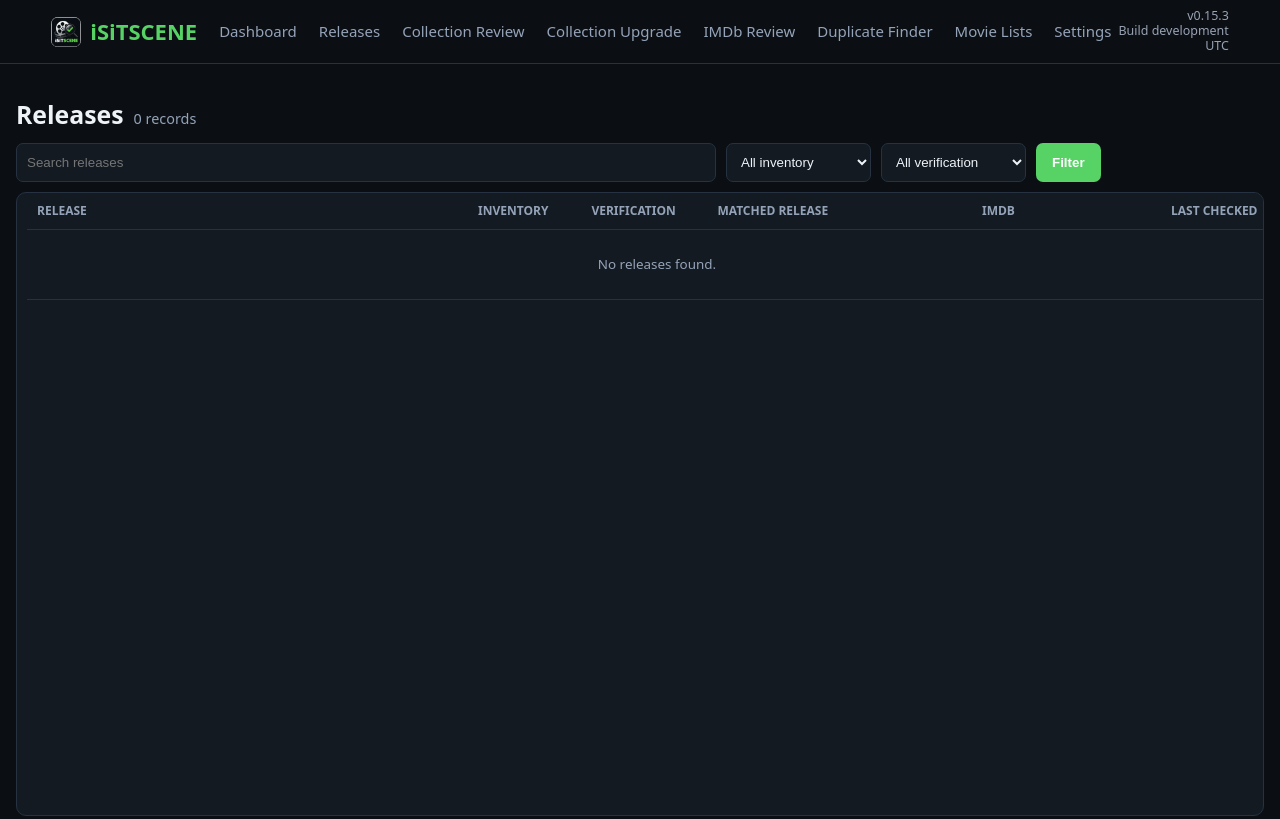
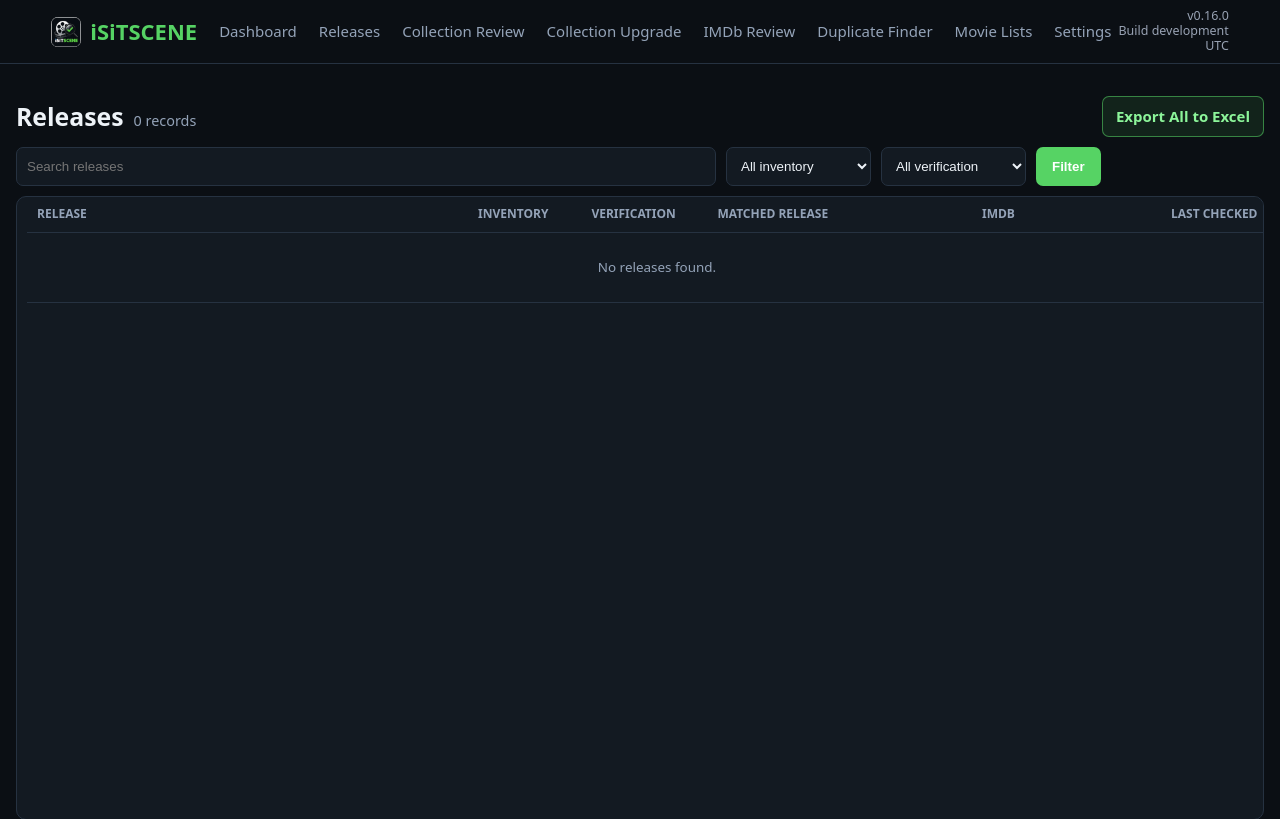
Before and after one commit to insaneavi/isitscene, a FastAPI app: page /releases in a window 1280 px wide. Shown: the top 819 px of the page. Run offline with FastAPI, Linux system fonts and the light colour scheme; parts of the project's set-up code (start-up, migrations or seed data) failed here and were passed over.

Commit message:
v0.16.0 - Add full Releases inventory Excel export

```diff
--- a/app/config.py
+++ b/app/config.py
@@ -4,7 +4,7 @@ import os
 from pathlib import Path
 
 APP_NAME = "iSiTSCENE"
-APP_VERSION = os.getenv("APP_VERSION", "0.15.3")
+APP_VERSION = os.getenv("APP_VERSION", "0.16.0")
 BUILD_DATE = os.getenv("BUILD_DATE", "development")
 GIT_COMMIT = os.getenv("GIT_COMMIT", "development")
 DATABASE_VERSION = 15
--- a/app/main.py
+++ b/app/main.py
@@ -1,5 +1,6 @@
 from __future__ import annotations
 
+import io
 import logging
 import re
 from difflib import SequenceMatcher
@@ -10,10 +11,11 @@ from contextlib import asynccontextmanager
 
 from apscheduler.schedulers.background import BackgroundScheduler
 from fastapi import BackgroundTasks, FastAPI, Form, Request
-from fastapi.responses import HTMLResponse, JSONResponse, RedirectResponse
+from fastapi.responses import HTMLResponse, JSONResponse, RedirectResponse, StreamingResponse
 from fastapi.staticfiles import StaticFiles
 from fastapi.templating import Jinja2Templates
 from sqlalchemy import delete, func, select
+import xlsxwriter
 
 from .config import APP_NAME, APP_VERSION, BUILD_DATE, GIT_COMMIT, DATABASE_VERSION
 from .database import (
@@ -474,6 +476,276 @@ def releases(
                 "q": q,
                 "verification": verification,
                 "inventory": inventory,
+            },
+        )
+    finally:
+        db.close()
+
+
+@app.get("/releases/export.xlsx")
+def export_releases_xlsx():
+    """Export the complete release inventory to a formatted Excel workbook."""
+    db = SessionLocal()
+    try:
+        releases = db.scalars(
+            select(Release).order_by(Release.folder_name)
+        ).all()
+
+        output = io.BytesIO()
+        workbook = xlsxwriter.Workbook(
+            output,
+            {"in_memory": True, "constant_memory": False},
+        )
+        workbook.set_properties({
+            "title": "iSiTSCENE Release Inventory",
+            "subject": "Complete release inventory export",
+            "author": "iSiTSCENE",
+            "comments": f"Generated by iSiTSCENE v{APP_VERSION}",
+        })
+
+        worksheet = workbook.add_worksheet("Releases")
+        summary = workbook.add_worksheet("Summary")
+
+        header_format = workbook.add_format({
+            "bold": True,
+            "font_color": "#FFFFFF",
+            "bg_color": "#1F4E78",
+            "border": 1,
+            "border_color": "#B4C6E7",
+            "align": "center",
+            "valign": "vcenter",
+        })
+        text_format = workbook.add_format({
+            "valign": "top",
+        })
+        wrap_format = workbook.add_format({
+            "valign": "top",
+            "text_wrap": True,
+        })
+        date_format = workbook.add_format({
+            "num_format": "yyyy-mm-dd hh:mm:ss",
+            "valign": "top",
+        })
+        yes_format = workbook.add_format({
+            "bg_color": "#E2F0D9",
+            "font_color": "#375623",
+        })
+        no_format = workbook.add_format({
+            "bg_color": "#FCE4D6",
+            "font_color": "#9C0006",
+        })
+        summary_header = workbook.add_format({
+            "bold": True,
+            "font_color": "#FFFFFF",
+            "bg_color": "#1F4E78",
+            "border": 1,
+        })
+        summary_label = workbook.add_format({
+            "bold": True,
+            "bg_color": "#D9EAF7",
+            "border": 1,
+        })
+        summary_value = workbook.add_format({
+            "border": 1,
+            "num_format": "0",
+        })
+
+        headers = [
+            "Release ID",
+            "Folder Name",
+            "Normalized Name",
+            "Inventory Status",
+            "Present",
+            "Ignored",
+            "Verification Status",
+            "Matched Release",
+            "Verification Error",
+            "First Seen",
+            "Last Seen",
+            "Last Checked",
+            "Review Status",
+            "Review Comment",
+            "Last Reviewed",
+            "Candidate Release",
+            "Candidate URL",
+            "Candidate Score",
+            "Candidate Reason",
+            "Candidate Checked At",
+            "IMDb ID",
+            "IMDb Lookup Status",
+            "IMDb Checked At",
+            "IMDb Error",
+            "IMDb Source Release",
+            "SRRDB IMDb ID",
+            "Manual IMDb Override",
+            "Manual IMDb Updated At",
+            "Movie Title",
+            "Movie Year",
+            "Notes",
+        ]
+
+        worksheet.freeze_panes(1, 0)
+        worksheet.set_row(0, 24)
+        worksheet.autofilter(0, 0, max(len(releases), 1), len(headers) - 1)
+
+        for col, header in enumerate(headers):
+            worksheet.write(0, col, header, header_format)
+
+        def local_excel_datetime(value):
+            localized = local_datetime(value)
+            if localized is None:
+                return None
+            # Excel datetimes are stored without timezone metadata.
+            return localized.replace(tzinfo=None)
+
+        for row_index, release in enumerate(releases, start=1):
+            values = [
+                release.id,
+                release.folder_name,
+                release.normalized_name,
+                "Present" if release.is_present else "Removed",
+                "Yes" if release.is_present else "No",
+                "Yes" if release.ignored else "No",
+                release.verification_status,
+                release.matched_release,
+                release.error_message,
+                local_excel_datetime(release.first_seen),
+                local_excel_datetime(release.last_seen),
+                local_excel_datetime(release.last_checked),
+                release.review_status,
+                release.review_comment,
+                local_excel_datetime(release.last_reviewed),
+                release.candidate_release,
+                release.candidate_url,
+                release.candidate_score,
+                release.candidate_reason,
+                local_excel_datetime(release.candidate_checked_at),
+                release.imdb_id,
+                release.imdb_lookup_status,
+                local_excel_datetime(release.imdb_checked_at),
+                release.imdb_error_message,
+                release.imdb_source_release,
+                release.imdb_srrdb_id,
+                "Yes" if release.imdb_manual_override else "No",
+                local_excel_datetime(release.imdb_manual_updated_at),
+                release.movie_title,
+                release.movie_year,
+                release.notes,
+            ]
+
+            date_columns = {9, 10, 11, 14, 19, 22, 27}
+            wrap_columns = {1, 7, 8, 13, 15, 16, 18, 23, 24, 30}
+            yes_no_columns = {4, 5, 26}
+
+            for col_index, value in enumerate(values):
+                if value is None:
+                    worksheet.write_blank(row_index, col_index, None, text_format)
+                elif col_index in date_columns:
+                    worksheet.write_datetime(
+                        row_index,
+                        col_index,
+                        value,
+                        date_format,
+                    )
+                elif col_index in yes_no_columns:
+                    worksheet.write(
+                        row_index,
+                        col_index,
+                        value,
+                        yes_format if value == "Yes" else no_format,
+                    )
+                elif col_index in wrap_columns:
+                    worksheet.write(row_index, col_index, value, wrap_format)
+                else:
+                    worksheet.write(row_index, col_index, value, text_format)
+
+        widths = [
+            10, 52, 42, 15, 10, 10, 18, 52, 38, 20, 20, 20,
+            16, 34, 20, 52, 45, 14, 36, 20, 16, 20, 20, 38,
+            52, 16, 18, 20, 34, 12, 36,
+        ]
+        for col, width in enumerate(widths):
+            worksheet.set_column(col, col, width)
+
+        # Conditional formatting for easy scanning.
+        if releases:
+            last_row = len(releases)
+            worksheet.conditional_format(
+                1, 3, last_row, 3,
+                {
+                    "type": "text",
+                    "criteria": "containing",
+                    "value": "Present",
+                    "format": yes_format,
+                },
+            )
+            worksheet.conditional_format(
+                1, 3, last_row, 3,
+                {
+                    "type": "text",
+                    "criteria": "containing",
+                    "value": "Removed",
+                    "format": no_format,
+                },
+            )
+
+        # Summary sheet.
+        total = len(releases)
+        present_count = sum(bool(r.is_present) for r in releases)
+        removed_count = total - present_count
+        verified_count = sum(r.verification_status == "verified" for r in releases)
+        unverified_count = sum(r.verification_status == "unverified" for r in releases)
+        pending_count = sum(r.verification_status == "pending" for r in releases)
+        manual_imdb_count = sum(bool(r.imdb_manual_override) for r in releases)
+
+        summary.merge_range("A1:B1", "iSiTSCENE Release Inventory Export", summary_header)
+        summary.write("A3", "Metric", summary_header)
+        summary.write("B3", "Count", summary_header)
+        summary_rows = [
+            ("Total Releases", total),
+            ("Present", present_count),
+            ("Removed", removed_count),
+            ("Verified", verified_count),
+            ("Unverified", unverified_count),
+            ("Pending", pending_count),
+            ("Manual IMDb Overrides", manual_imdb_count),
+        ]
+        for idx, (label, value) in enumerate(summary_rows, start=3):
+            summary.write(idx, 0, label, summary_label)
+            summary.write(idx, 1, value, summary_value)
+
+        generated_at = local_datetime(datetime.utcnow())
+        summary.write("A12", "Application Version", summary_label)
+        summary.write("B12", APP_VERSION)
+        summary.write("A13", "Exported At", summary_label)
+        if generated_at:
+            summary.write_datetime(
+                "B13",
+                generated_at.replace(tzinfo=None),
+                date_format,
+            )
+        summary.write("A14", "Timezone", summary_label)
+        summary.write("B14", get_settings().timezone)
+        summary.set_column("A:A", 28)
+        summary.set_column("B:B", 22)
+        summary.freeze_panes(3, 0)
+
+        workbook.close()
+        output.seek(0)
+
+        filename = (
+            "isitscene-releases-"
+            + datetime.utcnow().strftime("%Y%m%d-%H%M%S")
+            + ".xlsx"
+        )
+        return StreamingResponse(
+            output,
+            media_type=(
+                "application/vnd.openxmlformats-officedocument."
+                "spreadsheetml.sheet"
+            ),
+            headers={
+                "Content-Disposition": f'attachment; filename="{filename}"'
             },
         )
     finally:
--- a/app/static/app.css
+++ b/app/static/app.css
@@ -1599,3 +1599,36 @@ a.card { text-decoration:none; color:inherit; }
     width: 100%;
   }
 }
+
+
+.releases-heading-actions {
+  display: flex;
+  justify-content: space-between;
+  align-items: center;
+  gap: 18px;
+}
+
+.export-xlsx-button {
+  min-height: 38px;
+  padding: 8px 13px;
+  border: 1px solid rgba(86, 211, 100, .55);
+  border-radius: 7px;
+  background: rgba(86, 211, 100, .10);
+  color: #8cf59a;
+  font-weight: 700;
+}
+
+.export-xlsx-button:hover {
+  background: rgba(86, 211, 100, .18);
+}
+
+@media (max-width: 760px) {
+  .releases-heading-actions {
+    align-items: stretch;
+    flex-direction: column;
+  }
+
+  .export-xlsx-button {
+    width: 100%;
+  }
+}
--- a/app/templates/releases.html
+++ b/app/templates/releases.html
@@ -1,11 +1,14 @@
 {% extends "base.html" %}
 {% block content %}
 <div class="releases-page">
-  <section class="releases-heading">
+  <section class="releases-heading releases-heading-actions">
     <div>
       <h1>Releases</h1>
       <span>{{ items|length }} records</span>
     </div>
+    <a class="button-link export-xlsx-button" href="/releases/export.xlsx">
+      Export All to Excel
+    </a>
   </section>
 
   {% if request.query_params.get("imdb_saved") %}
--- a/requirements.txt
+++ b/requirements.txt
@@ -5,3 +5,5 @@ Jinja2==3.1.6
 APScheduler==3.11.0
 httpx==0.28.1
 python-multipart==0.0.20
+
+XlsxWriter==3.2.5
```
Also changed, not shown: .github/workflows/docker-publish.yml, CHANGELOG.md, README.md, 1 other file.
